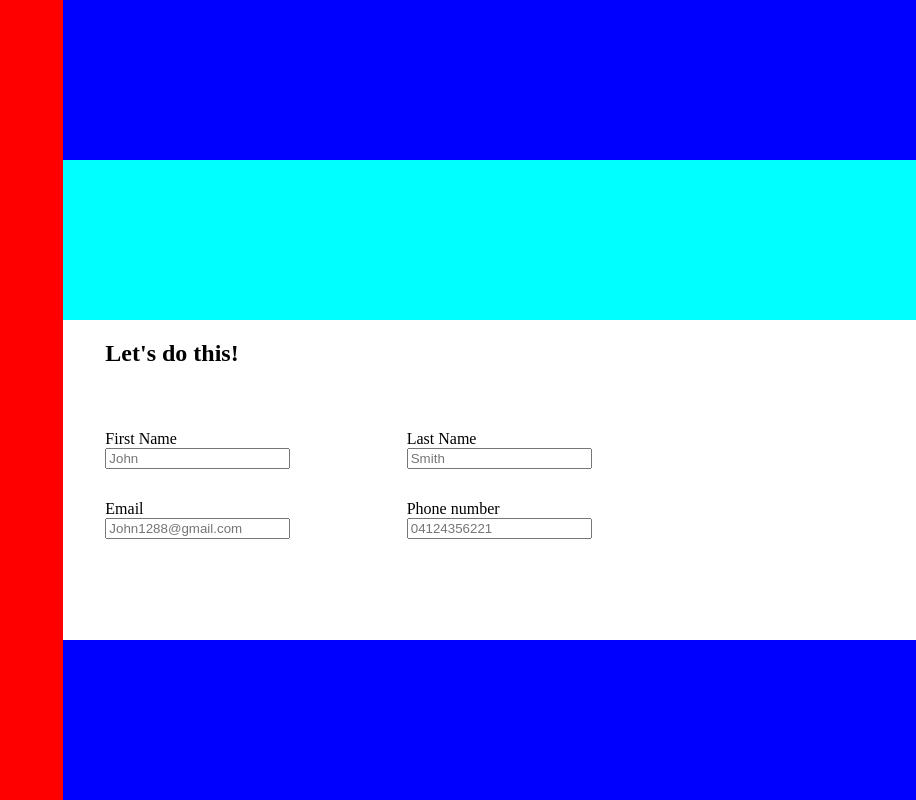
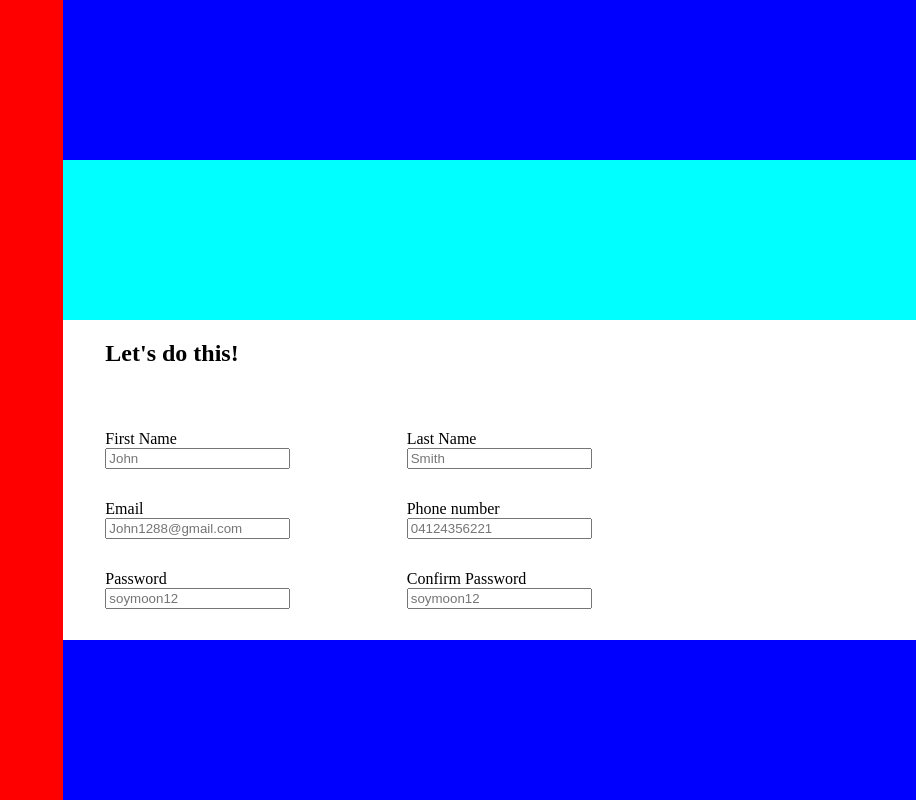
Before and after one commit to Wilfredo-droid/odin-first-form, a plain HTML site: page index.html in a window 1280 px wide. Shown: the whole page, without its empty margins (364-1280 px from the left). Drawn offline with Linux system fonts and the light colour scheme.

Commit message:
Repeat the process for password

```diff
--- a/index.html
+++ b/index.html
@@ -49,7 +49,21 @@
                     </form>
 
                 </div>
-                <div class="formPassword"></div>
+                <div class="formPassword">
+
+
+                     <form action="./">
+                        <div class="formInputContainer">
+                            <label for="password">Password</label>
+                            <input type="password" id="password" placeholder="soymoon12">
+                        </div>
+                        <div class="formInputContainer">
+                            <label for="passwordConfirm">Confirm Password</label>
+                            <input type="tel" id="passwordConfirm" placeholder="soymoon12">
+                        </div>
+                    </form>
+
+                </div>
         </div>
 
     </div>
```
